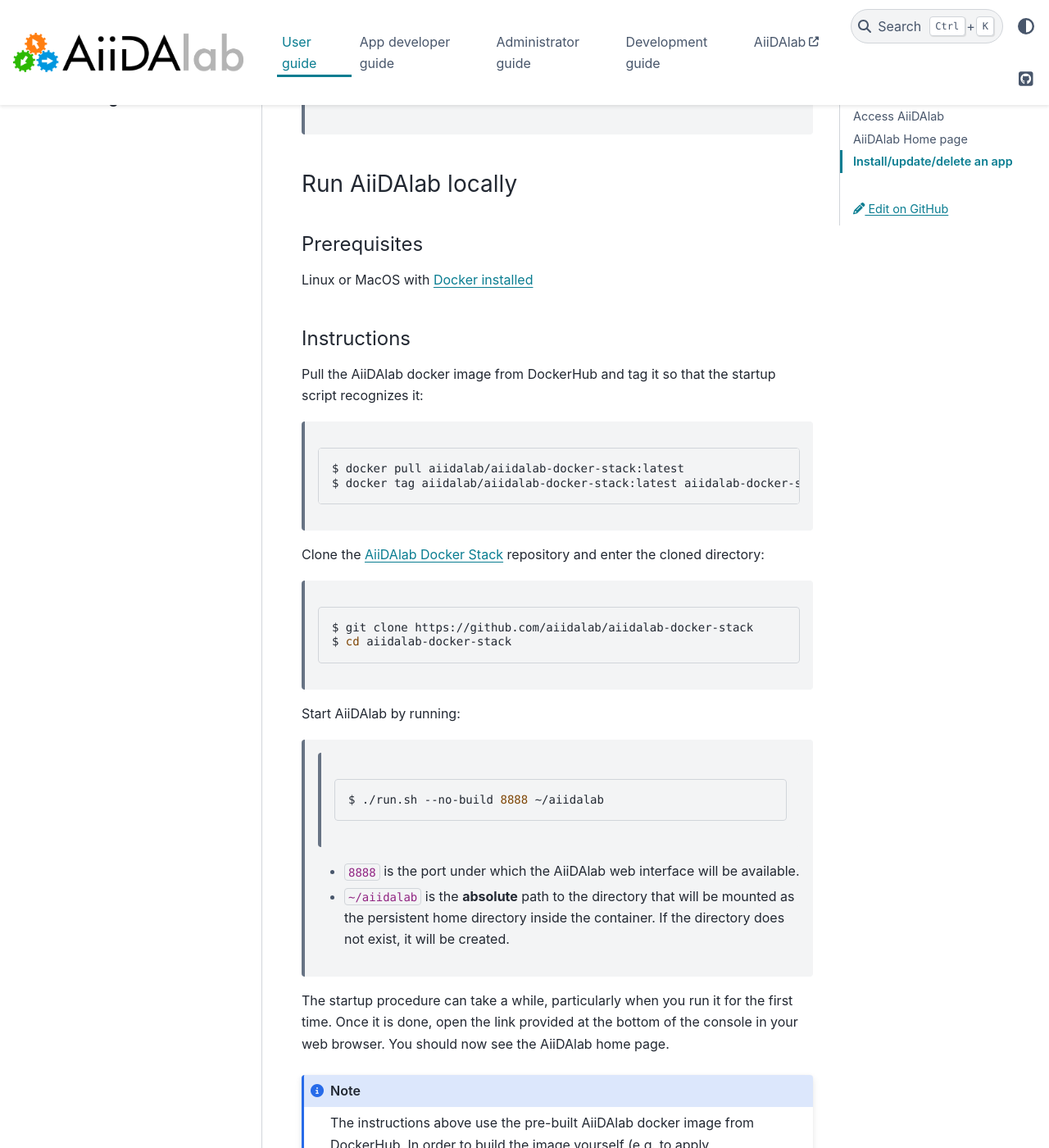
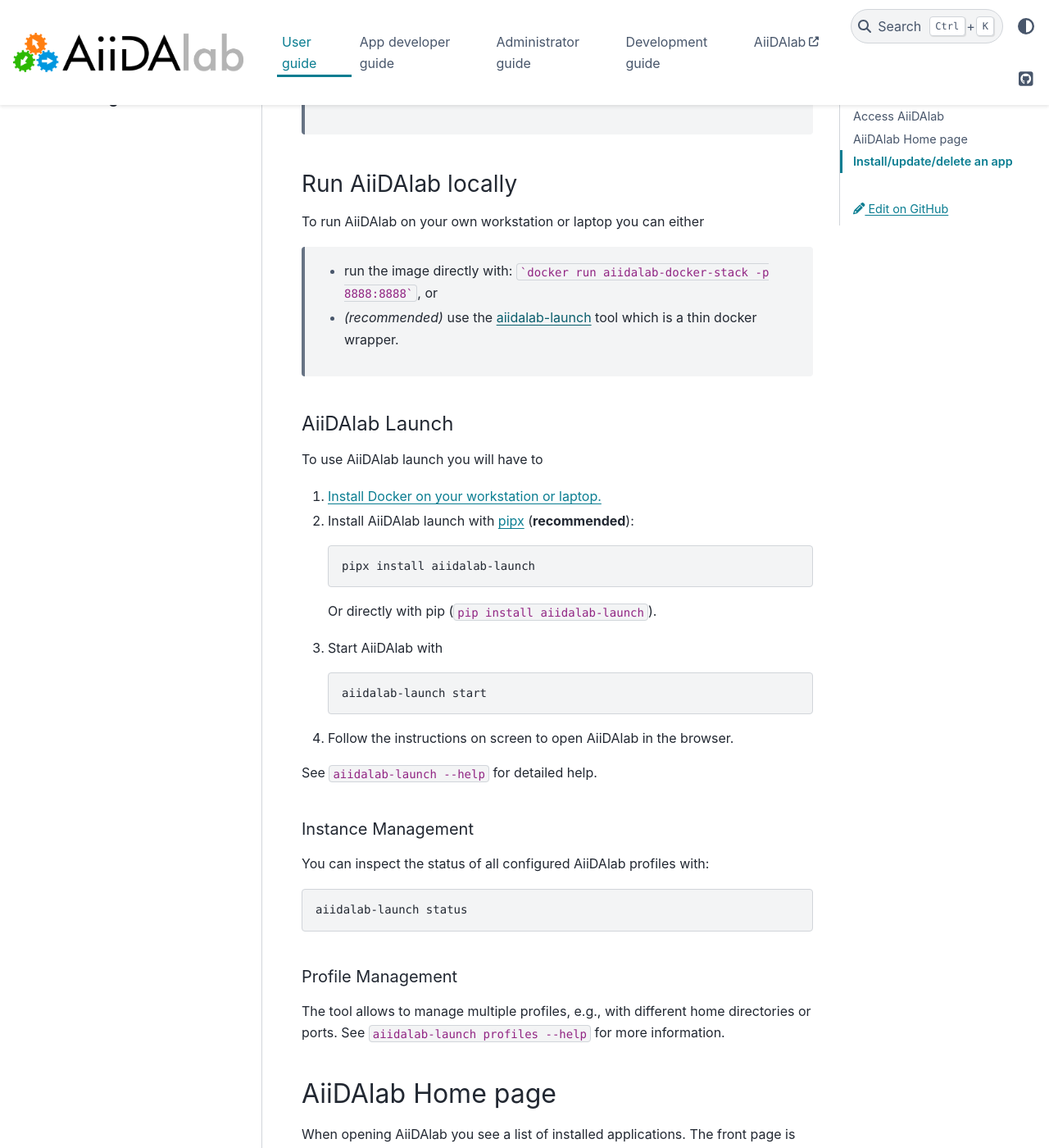
Before and after one commit to aiidalab/aiidalab, a Sphinx documentation site: the page built from docs/source/usage/index.rst, in a window 1280 px wide and 1400 px high, scrolled down 397 px. Shown: the whole window at 82% size. Built offline with Sphinx 7.4.7 and the PyData theme 0.15.4, drawn with Linux system fonts in a browser that asks for light colours; pages that are not in the unit, such as notebooks, are missing from menus; some of the changed text lies outside the part shown.

Commit message:
Docs: Update instructions for local deployment to use aiidalab-launch. (#256)

````diff
--- a/docs/source/usage/index.rst
+++ b/docs/source/usage/index.rst
@@ -18,51 +18,52 @@ As a user, you have three options to access AiiDAlab:
 Run AiiDAlab locally
 ====================
 
-Prerequisites
--------------
+To run AiiDAlab on your own workstation or laptop you can either
 
-Linux or MacOS with `Docker installed <https://www.docker.com/get-started>`__
+ - run the image directly with: ```docker run aiidalab-docker-stack -p 8888:8888```, or
+ - *(recommended)* use the :ref:`aiidalab-launch <usage:aiidalab-launch>` tool which is a thin docker wrapper.
+
+.. _usage:aiidalab-launch:
+
+AiiDAlab Launch
+---------------
+
+To use AiiDAlab launch you will have to
 
 
-Instructions
-------------
-
-Pull the AiiDAlab docker image from DockerHub and tag it so that the startup script recognizes it:
+#. `Install Docker on your workstation or laptop. <https://docs.docker.com/get-docker/>`_
+#. Install AiiDAlab launch with `pipx <https://pypa.github.io/pipx/installation/>`_ (**recommended**):
 
    .. code-block:: console
 
-       $ docker pull aiidalab/aiidalab-docker-stack:latest
-       $ docker tag aiidalab/aiidalab-docker-stack:latest aiidalab-docker-stack:develop
+      pipx install aiidalab-launch
 
-Clone the `AiiDAlab Docker Stack <https://github.com/aiidalab/aiidalab-docker-stack>`__ repository and enter the cloned directory:
+   Or directly with pip (``pip install aiidalab-launch``).
+
+#. Start AiiDAlab with
 
    .. code-block:: console
 
-       $ git clone https://github.com/aiidalab/aiidalab-docker-stack
-       $ cd aiidalab-docker-stack
+       aiidalab-launch start
 
-Start AiiDAlab by running:
+#. Follow the instructions on screen to open AiiDAlab in the browser.
 
-   .. code-block:: console
+See ``aiidalab-launch --help`` for detailed help.
 
-       $ ./run.sh --no-build 8888 ~/aiidalab
+Instance Management
+^^^^^^^^^^^^^^^^^^^
 
+You can inspect the status of all configured AiiDAlab profiles with:
 
-  * ``8888`` is the port under which the AiiDAlab web interface will be available.
-  * ``~/aiidalab`` is the **absolute** path to the directory that will be mounted as the persistent home directory inside the container.
-    If the directory does not exist, it will be created.
+.. code-block:: console
 
-The startup procedure can take a while, particularly when you run it for the first time.
-Once it is done, open the link provided at the bottom of the console in your web browser.
-You should now see the AiiDAlab home page.
+   aiidalab-launch status
 
-.. note::
+Profile Management
+^^^^^^^^^^^^^^^^^^
 
-    The instructions above use the pre-built AiiDAlab docker image from DockerHub.
-    In order to build the image yourself (e.g. to apply modifications), simply run the script without the ``--no-build`` option::
-
-        ./run.sh 8888 ~/aiidalab
-
+The tool allows to manage multiple profiles, e.g., with different home directories or ports.
+See ``aiidalab-launch profiles --help`` for more information.
 
 ******************
 AiiDAlab Home page
````
